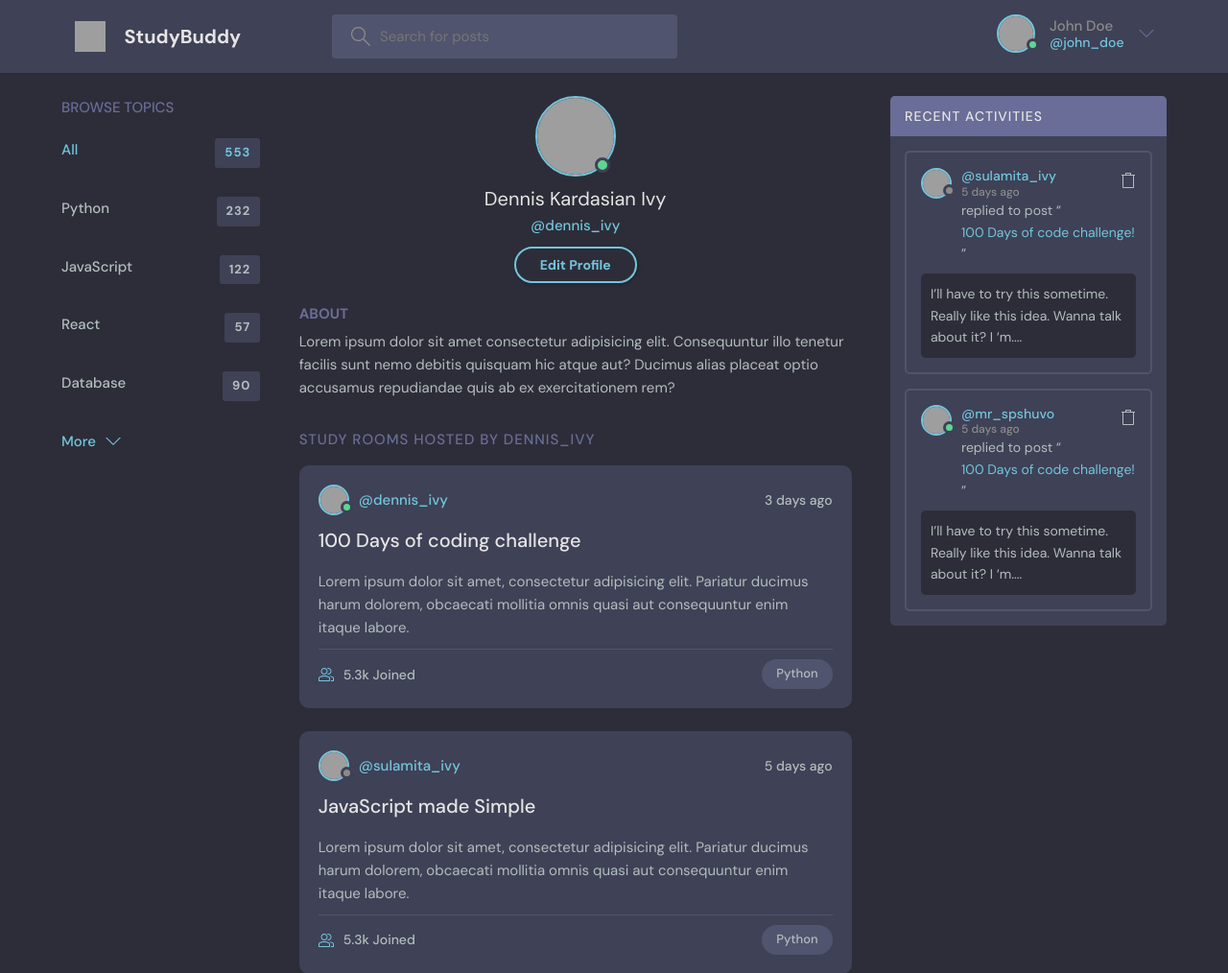
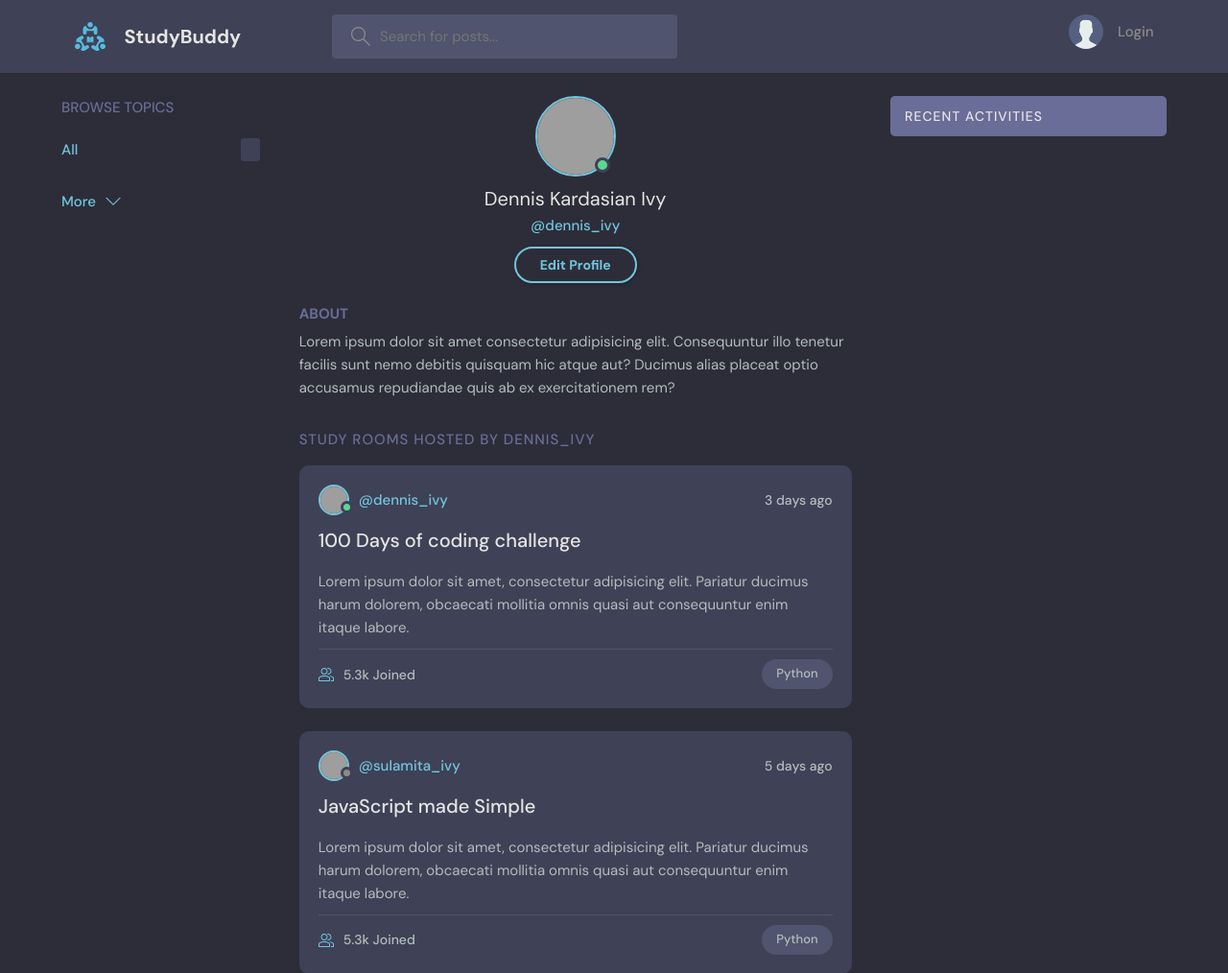
Before and after one commit to EnSabahNurX/StudyBud_Django_Project, a Django app: template base/templates/base/profile.html in a window 1280 px wide. Shown: the top 1014 px of the page at 96% size. Run offline with Django 4.2, Linux system fonts and the light colour scheme; the template is opened without the code that fills it, so the values that code supplies are empty; grey boxes are pictures that could not be loaded.

Commit message:
Adjusting the urls inside new theme also loops

```diff
--- a/base/templates/base/profile.html
+++ b/base/templates/base/profile.html
@@ -1,86 +1,9 @@
-<!DOCTYPE html>
-<html lang="en">
-
-<head>
-  <meta charset="UTF-8" />
-  <meta http-equiv="X-UA-Compatible" content="IE=edge" />
-  <meta name="viewport" content="width=device-width, initial-scale=1.0" />
-  <link rel="shortcut icon" href="assets/favicon.ico" type="image/x-icon" />
-  <link rel="stylesheet" href="style.css" />
-  <title>StudyBuddy - Find study partners around the world!</title>
-</head>
-
-<body>
-  <header class="header header--loggedIn">
-    <div class="container">
-      <a href="/" class="header__logo">
-        <img src="assets/logo.svg" />
-        <h1>StudyBuddy</h1>
-      </a>
-      <form class="header__search">
-        <label>
-          <svg version="1.1" xmlns="http://www.w3.org/2000/svg" width="32" height="32" viewBox="0 0 32 32">
-            <title>search</title>
-            <path
-              d="M32 30.586l-10.845-10.845c1.771-2.092 2.845-4.791 2.845-7.741 0-6.617-5.383-12-12-12s-12 5.383-12 12c0 6.617 5.383 12 12 12 2.949 0 5.649-1.074 7.741-2.845l10.845 10.845 1.414-1.414zM12 22c-5.514 0-10-4.486-10-10s4.486-10 10-10c5.514 0 10 4.486 10 10s-4.486 10-10 10z">
-            </path>
-          </svg>
-          <input placeholder="Search for posts" />
-        </label>
-      </form>
-      <nav class="header__menu">
-        <!-- Not Logged In -->
-        <!-- <a href="/login.html">
-            <img src="./assets/avatar.svg" />
-            <p>Account</p>
-          </a> -->
-
-        <!-- Logged In -->
-        <a href="#">
-          <div class="avatar avatar--medium active">
-            <img src="https://randomuser.me/api/portraits/men/37.jpg" />
-          </div>
-          <p>John Doe <span>@john_doe</span></p>
-          <svg version="1.1" xmlns="http://www.w3.org/2000/svg" width="32" height="32" viewBox="0 0 32 32">
-            <title>chevron-down</title>
-            <path d="M16 21l-13-13h-3l16 16 16-16h-3l-13 13z"></path>
-          </svg>
-        </a>
-      </nav>
-    </div>
-  </header>
+{% extends 'base.html' %}
+{% block content %}
 <main class="profile-page layout layout--3">
   <div class="container">
     <!-- Topics Start -->
-      <div class="topics">
-        <div class="topics__header">
-          <h2>Browse Topics</h2>
-        </div>
-        <ul class="topics__list">
-          <li>
-            <a href="/" class="active">All <span>553</span></a>
-          </li>
-          <li>
-            <a href="/">Python <span>232</span></a>
-          </li>
-          <li>
-            <a href="/">JavaScript <span>122</span></a>
-          </li>
-          <li>
-            <a href="/">React <span>57</span></a>
-          </li>
-          <li>
-            <a href="/">Database <span>90</span></a>
-          </li>
-        </ul>
-        <button class="btn btn--link" href="/">
-          More
-          <svg version="1.1" xmlns="http://www.w3.org/2000/svg" width="32" height="32" viewBox="0 0 32 32">
-            <title>chevron-down</title>
-            <path d="M16 21l-13-13h-3l16 16 16-16h-3l-13 13z"></path>
-          </svg>
-        </button>
-      </div>
+    {% include 'base/topics_component.html' %}
     <!-- Topics End -->
 
     <!-- Room List Start -->
@@ -200,73 +123,8 @@
     <!-- Room List End -->
 
     <!-- Activities Start -->
-      <div class="activities">
-        <div class="activities__header">
-          <h2>Recent Activities</h2>
-        </div>
-        <div class="activities__box">
-          <div class="activities__boxHeader roomListRoom__header">
-            <a href="profile.html" class="roomListRoom__author">
-              <div class="avatar avatar--small">
-                <img src="https://randomuser.me/api/portraits/women/11.jpg" />
-              </div>
-              <p>
-                @sulamita_ivy
-                <span>5 days ago</span>
-              </p>
-            </a>
-            <div class="roomListRoom__actions">
-              <a href="#">
-                <svg version="1.1" xmlns="http://www.w3.org/2000/svg" width="32" height="32" viewBox="0 0 32 32">
-                  <title>delete</title>
-                  <path
-                    d="M30 4h-8v-3c0-0.553-0.447-1-1-1h-10c-0.553 0-1 0.447-1 1v3h-8v2h2v24c0 1.104 0.897 2 2 2h20c1.103 0 2-0.896 2-2v-24h2v-2h-0zM12 2h8v2h-8v-2zM26.002 30l-0.002 1v-1h-20v-24h20v24h0.002z">
-                  </path>
-                </svg>
-              </a>
-            </div>
-          </div>
-          <div class="activities__boxContent">
-            <p>replied to post “<a href="room.html">100 Days of code challenge!</a>”</p>
-            <div class="activities__boxRoomContent">
-              I’ll have to try this sometime. Really like this idea. Wanna talk about it? I ‘m....
-            </div>
-          </div>
-        </div>
-
-        <div class="activities__box">
-          <div class="activities__boxHeader roomListRoom__header">
-            <a href="profile.html" class="roomListRoom__author">
-              <div class="avatar avatar--small active">
-                <img src="https://randomuser.me/api/portraits/men/13.jpg" />
-              </div>
-              <p>
-                @mr_spshuvo
-                <span>5 days ago</span>
-              </p>
-            </a>
-            <div class="roomListRoom__actions">
-              <a href="#">
-                <svg version="1.1" xmlns="http://www.w3.org/2000/svg" width="32" height="32" viewBox="0 0 32 32">
-                  <title>delete</title>
-                  <path
-                    d="M30 4h-8v-3c0-0.553-0.447-1-1-1h-10c-0.553 0-1 0.447-1 1v3h-8v2h2v24c0 1.104 0.897 2 2 2h20c1.103 0 2-0.896 2-2v-24h2v-2h-0zM12 2h8v2h-8v-2zM26.002 30l-0.002 1v-1h-20v-24h20v24h0.002z">
-                  </path>
-                </svg>
-              </a>
-            </div>
-          </div>
-          <div class="activities__boxContent">
-            <p>replied to post “<a href="room.html">100 Days of code challenge!</a>”</p>
-            <div class="activities__boxRoomContent">
-              I’ll have to try this sometime. Really like this idea. Wanna talk about it? I ‘m....
-            </div>
-          </div>
-        </div>
-      </div>
+    {% include 'base/activity_component.html' %}
     <!-- Activities End -->
   </div>
 </main>
-</body>
-
-</html>
+{% endblock content %}
```
Lines whose indentation alone changed are shown as unchanged.
